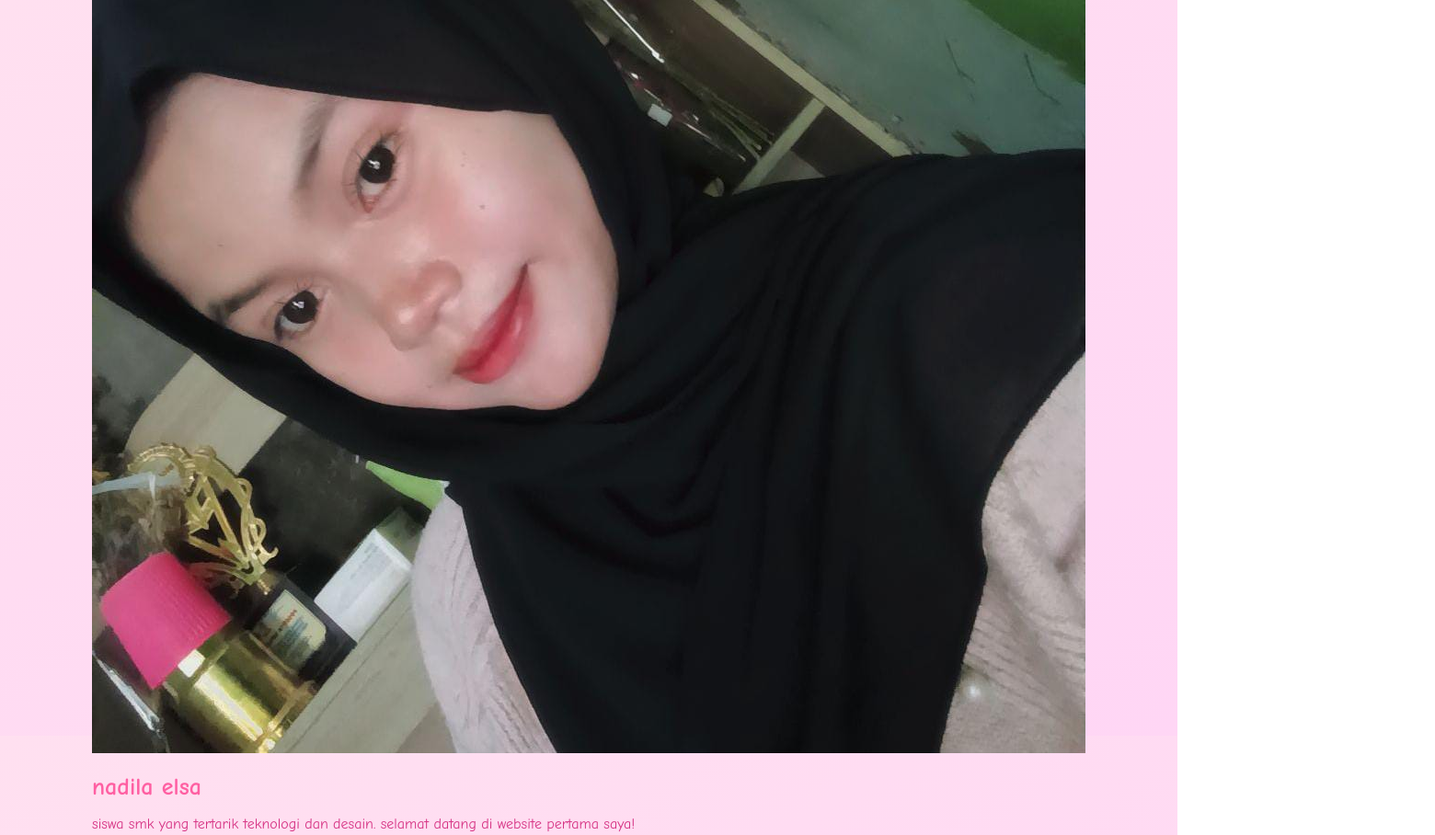
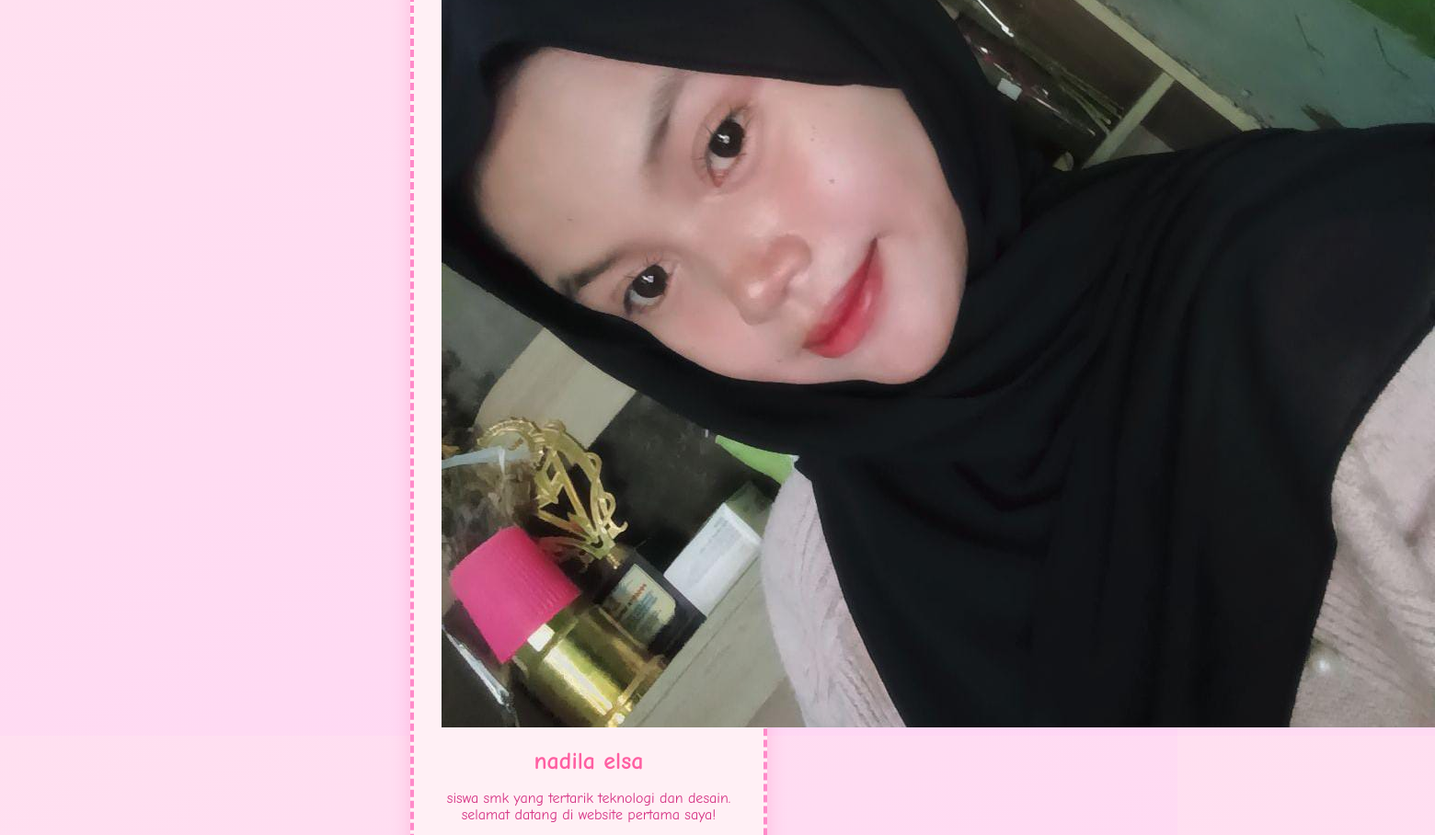
Before and after one commit to nadilaelsasafira-source/pelatihanTIK, a plain HTML site: page index.html in a window 1280 px wide. Shown: the top 908 px of the page at 92% size, 1560 px wide, since content can reach past the window. Drawn offline with Linux system fonts and the light colour scheme.

Commit message:
Update style.css

```diff
--- a/style.css
+++ b/style.css
@@ -12,13 +12,14 @@ body {
 
 /* Kartu Profil */
 .Kartu-profil {
-  .foto-profil {
-  width: 150px;
-  height: 150px;        /* supaya bentuk kotak tetap */
-  object-fit: cover;     /* agar proporsi tetap baik */
-  border-radius: 50%;    /* agar jadi lingkaran */
-  border: 4px solid #ffaad4;
-  box-shadow: 0 0 10px #ffaad4;
+  background-color: #fff0f5;
+  border: 4px dashed #ff8ac9;
+  border-radius: 25px;
+  padding: 30px;
+  width: 320px;
+  text-align: center;
+  box-shadow: 0 10px 20px rgba(255, 105, 180, 0.3);
+  transition: transform 0.3s ease;
 }
 
 }
```
